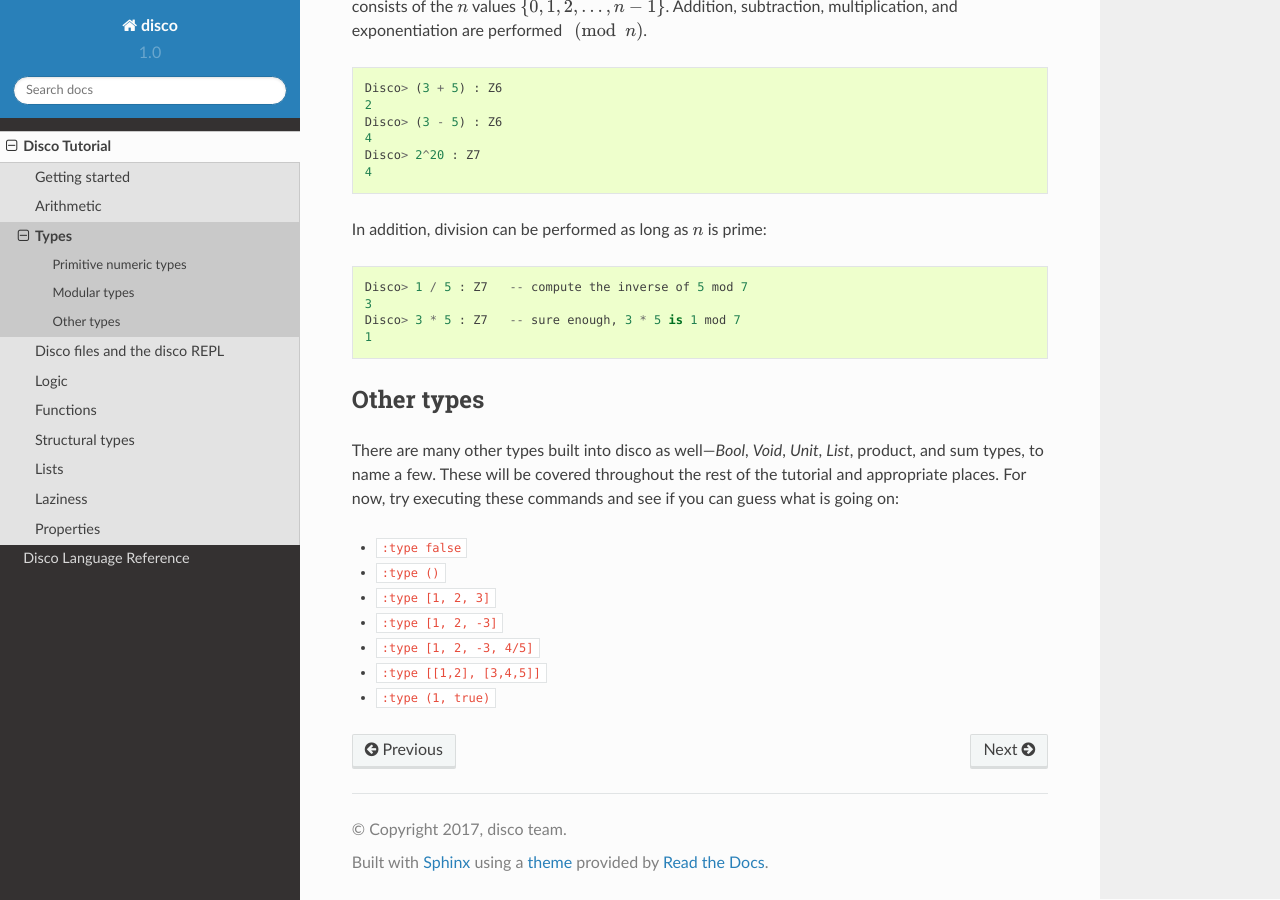
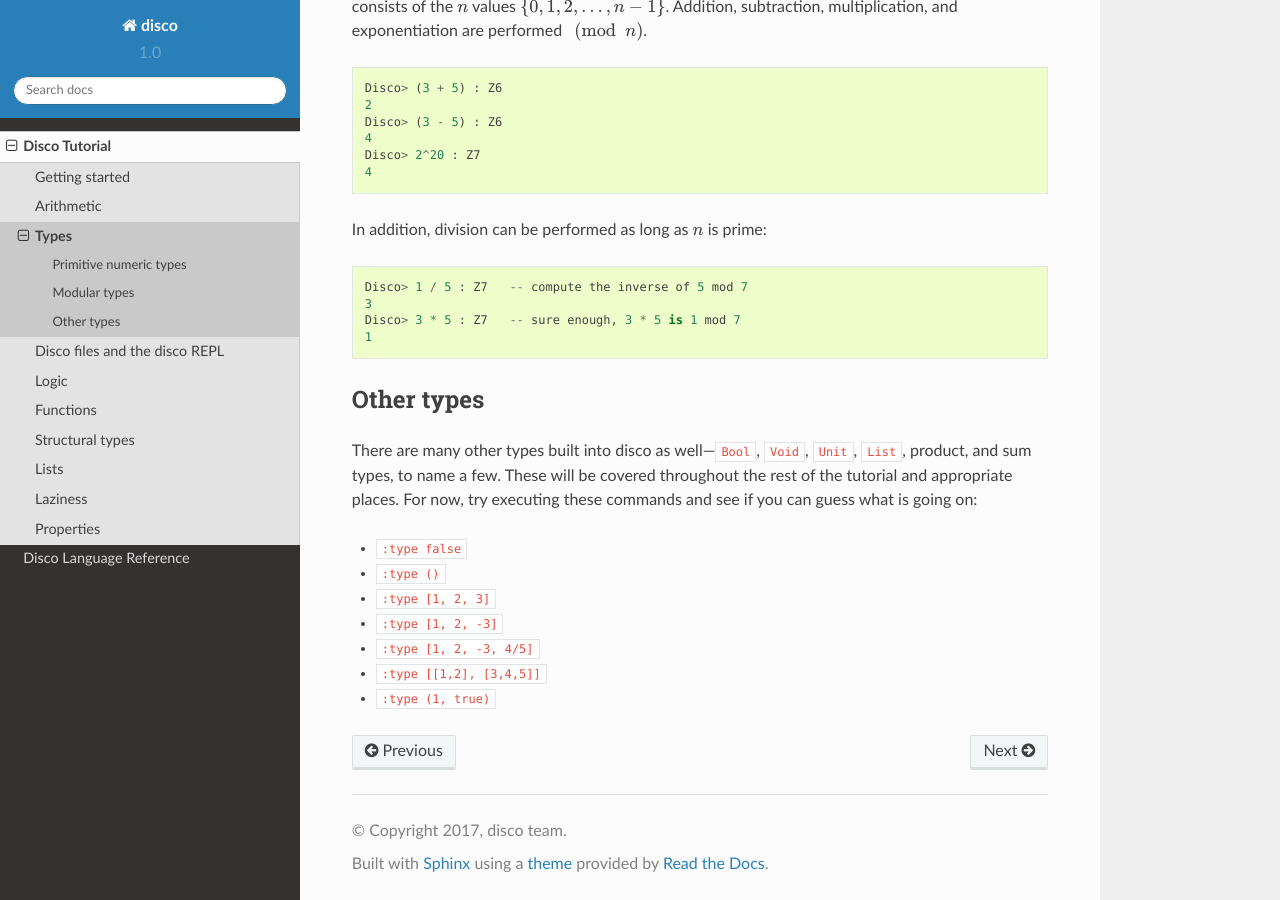
Before and after one commit to disco-lang/disco, a Sphinx documentation site: the page built from docs/tutorial/types.rst, in a window 1280 px wide and 900 px high, scrolled down 2351 px. Built offline with Sphinx 7.4.7 and the Read the Docs theme 2.0.0, drawn with Linux system fonts in a browser that asks for light colours.

Commit message:
formatting [ci skip]

```diff
--- a/docs/tutorial/types.rst
+++ b/docs/tutorial/types.rst
@@ -150,8 +150,8 @@
 Other types
 ===========
 
-There are many other types built into disco as well---`Bool`, `Void`,
-`Unit`, `List`, product, and sum types, to name a few.  These will be
+There are many other types built into disco as well---``Bool``, ``Void``,
+``Unit``, ``List``, product, and sum types, to name a few.  These will be
 covered throughout the rest of the tutorial and appropriate places.
 For now, try executing these commands and see if you can guess what is
 going on:
```
